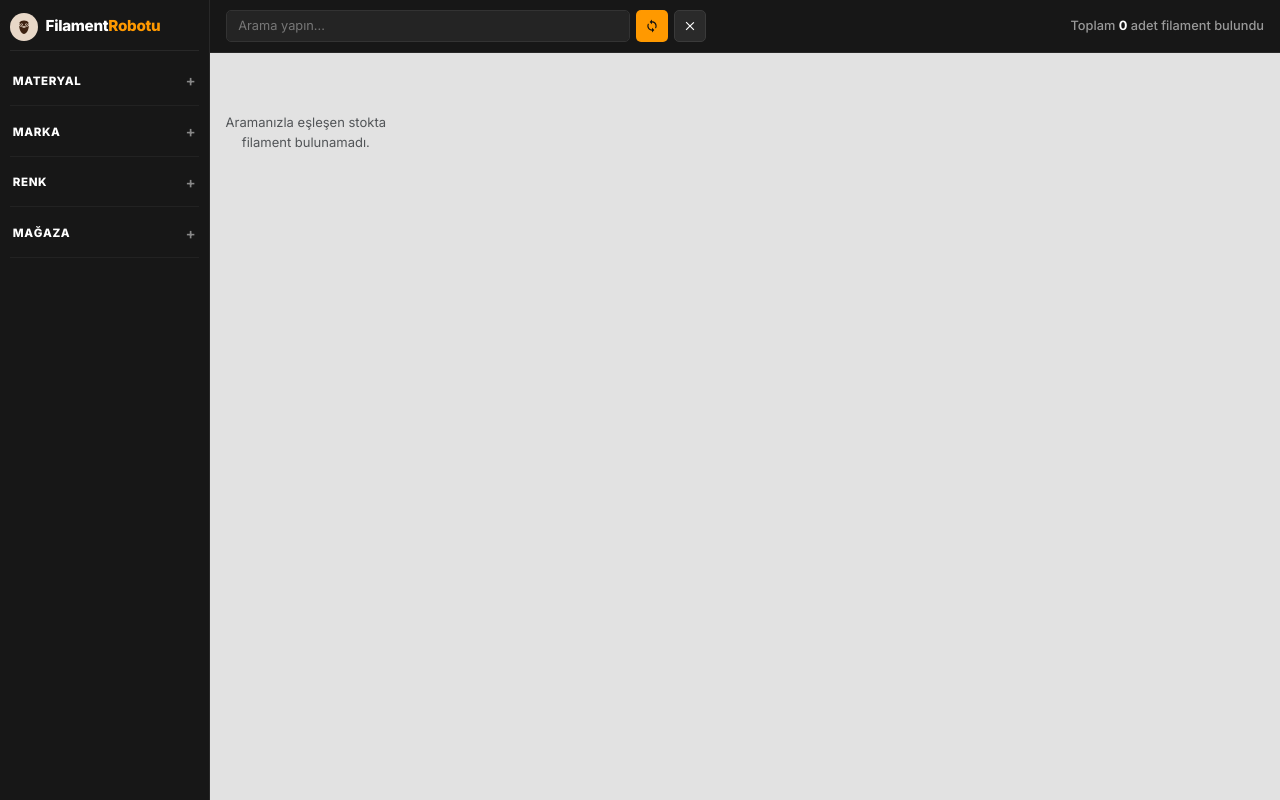
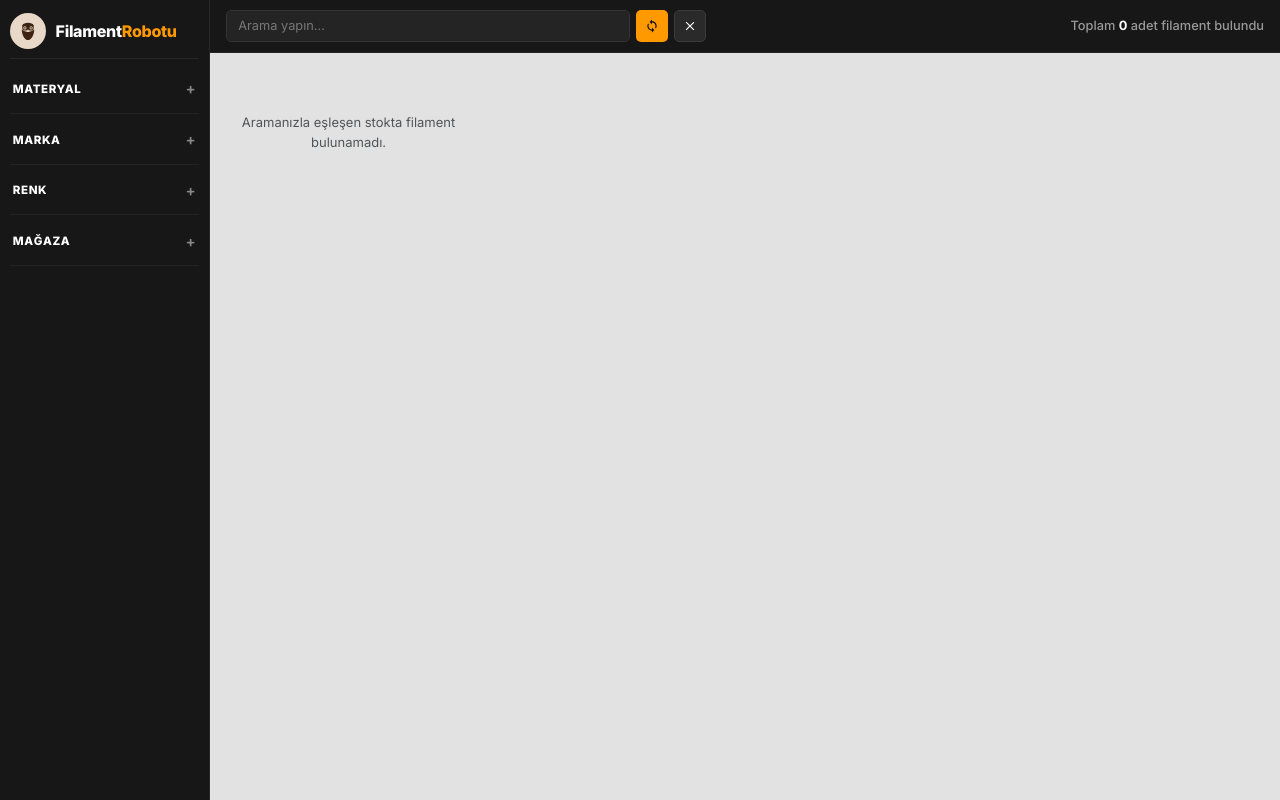
Before and after one commit to Cordamauro/filament-robotu, a Flask app: page / in a window 1280 px wide. Run offline with Flask 3, Linux system fonts and the light colour scheme; data that the repository does not hold is empty.

Commit message:
Update index.html

```diff
--- a/templates/index.html
+++ b/templates/index.html
@@ -44,15 +44,16 @@
         .sidebar-brand {
             display: flex;
             align-items: center;
-            gap: 8px;
+            gap: 10px;
             padding-bottom: 0.6rem;
             border-bottom: 1px solid #282828;
             margin-bottom: 0.2rem;
         }
 
+        /* BÜYÜTÜLMÜŞ LOGO KAPSAYICISI (36px) */
         .owl-logo-circle {
-            width: 28px;
-            height: 28px;
+            width: 36px;
+            height: 36px;
             border-radius: 50%;
             background-color: #e8d8c8;
             display: flex;
@@ -62,7 +63,7 @@
         }
 
         .brand-text {
-            font-size: 0.95rem;
+            font-size: 1rem;
             font-weight: 800;
             color: #ffffff;
             letter-spacing: -0.3px;
@@ -237,16 +238,15 @@
             font-weight: 700;
         }
 
-        /* GRID ÜRÜN KARTLARI */
+        /* GRID ÜRÜN KARTLARI (TEK SATIRDA 8 KART) */
         .products-grid {
             padding: 0.8rem;
             display: grid;
-            grid-template-columns: repeat(auto-fill, minmax(155px, 1fr));
-            gap: 0.6rem;
+            grid-template-columns: repeat(auto-fill, minmax(210px, 1fr));
+            gap: 0.8rem;
             overflow-y: auto;
         }
 
-        /* BEYAZ MİNİMALİST KARTLAR */
         .filament-card {
             background: #ffffff;
             border-radius: 6px;
@@ -578,7 +579,7 @@ async function loadProducts() {
     }
 
     list.innerHTML = products.map(p => {
-        const fallbackImg = "https://via.placeholder.com/150x150?text=3D+Filament";
+        const fallbackImg = "https://via.placeholder.com/200x200?text=3D+Filament";
         const imgSrc = p.image && p.image.trim() !== "" ? p.image : fallbackImg;
         const stripColor = getColorHex(p.color);
 
```
Also changed, not shown: other parts of templates/index.html (+23 -22 lines).
